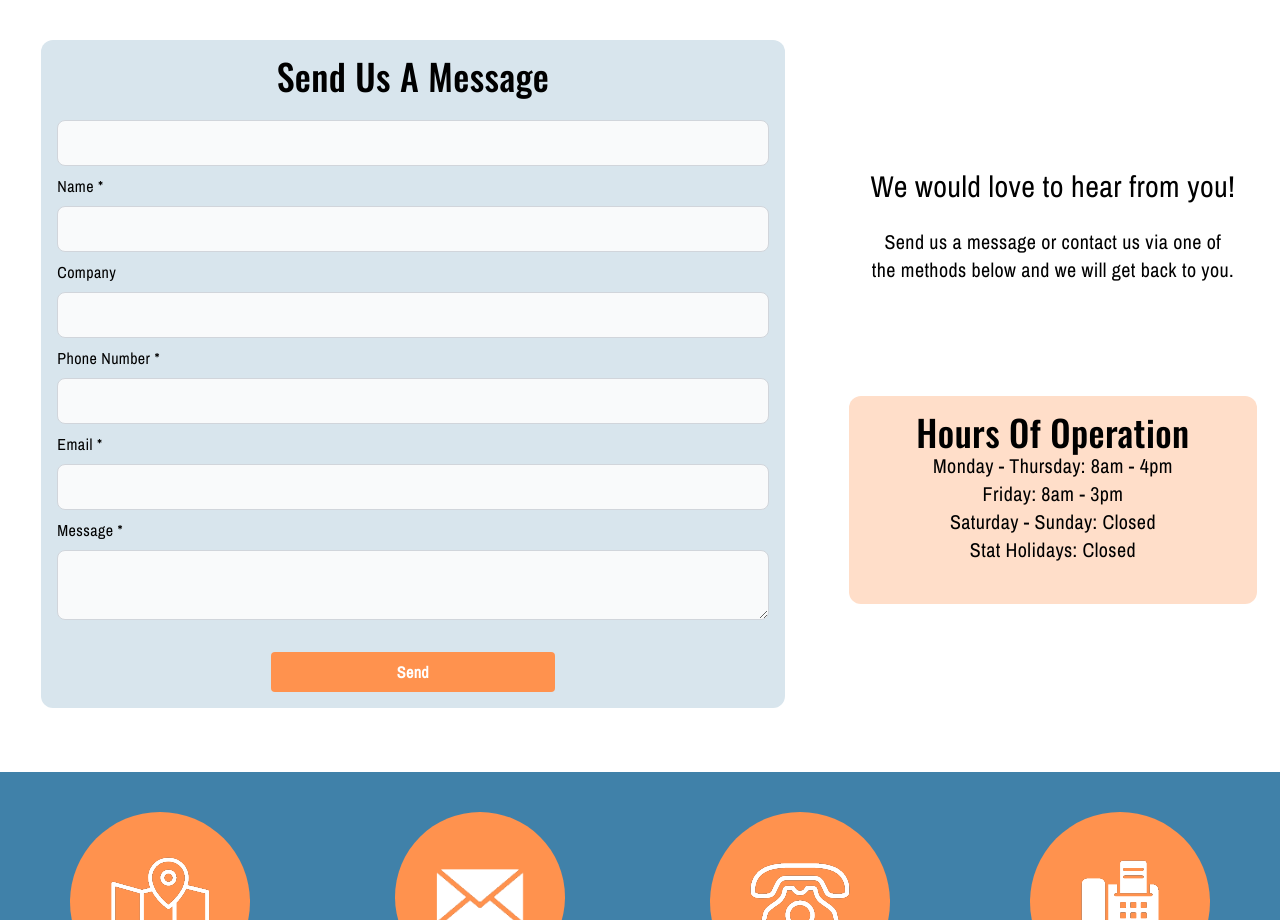
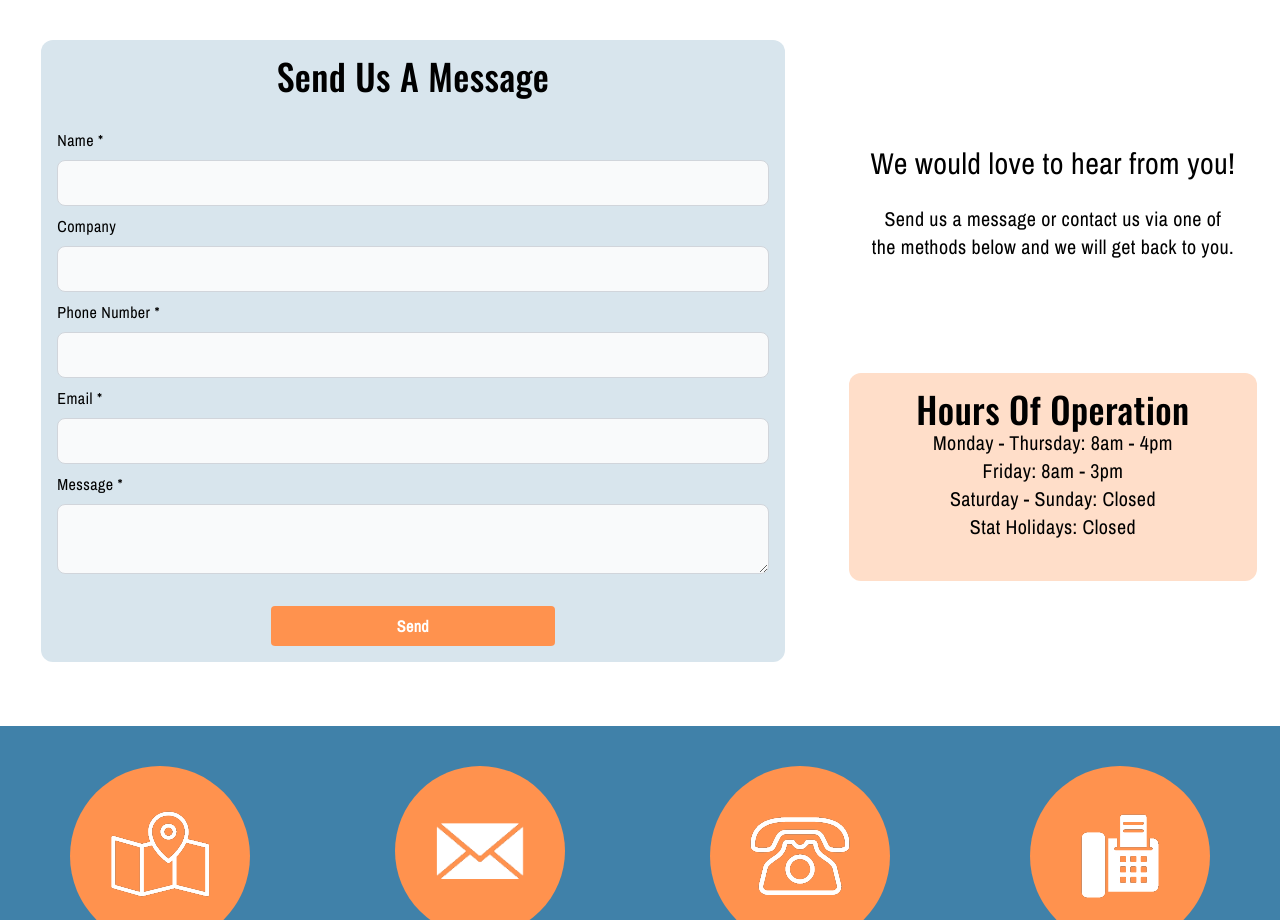
Before and after one commit to a-tuyen/maxumcnc, a Next.js app: page /contact in a window 1280 px wide. Shown: the part 880-1800 px from the top of the page. Built offline with nearby package versions, Linux system fonts and the light colour scheme; a web font is replaced by a local one.

Commit message:
removes honeypot field visibility

```diff
--- a/components/ContactForm.jsx
+++ b/components/ContactForm.jsx
@@ -18,7 +18,7 @@ const ContactForm = () => {
               data-netlify="true"
               data-netlify-honeypot="bot-field"
             >
-              <input className="" name="bot-field" />
+              <input className="hidden" name="bot-field" />
               <input type="hidden" name="form-name" value="Maxum-Contact" />
               <div>
                 <label htmlFor="name">Name *</label>
```
